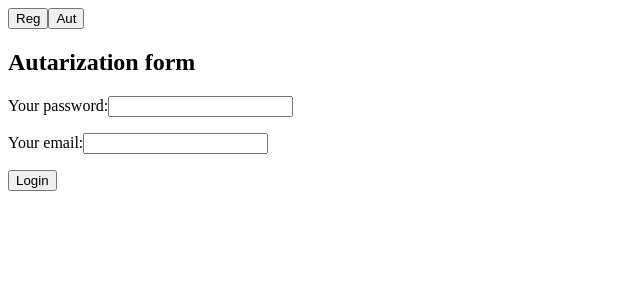
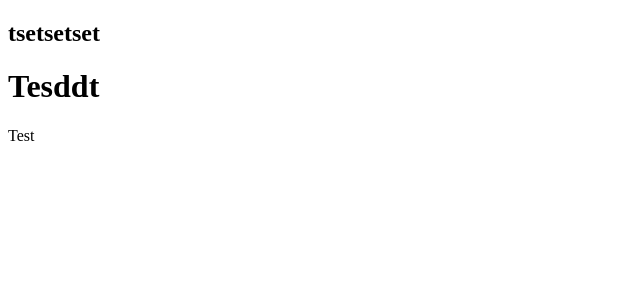
Before and after one commit to AlekseiKromski/JavaScript, a Vue app in the folder vue-part-2/: page / in a window 1280 px wide. Shown: the top 300 px of the page, without its empty margins (0-640 px from the left). Built offline with nearby package versions, Linux system fonts and the light colour scheme.

Commit message:
Vue JS 2 #20 Slots

```diff
--- a/vue-part-2/src/App.vue
+++ b/vue-part-2/src/App.vue
@@ -1,33 +1,28 @@
 <template>
   <div id="app">
-    <button type="button" @click="component='Reg'">Reg</button>
-    <button type="button" @click="component='Aut'">Aut</button>
-    <keep-alive><component :is="component"></component></keep-alive>
+    <Slot>
+      <h2 slot="title">{{slotTitle}}</h2>
+      <p slot="p">Test</p>
+    </Slot>
   </div>
 </template>
 
 <script>
 
-  import List from './components/list'
-  import Aut from './components/Aut'
-  import Reg from './components/Reg'
-
+  import Slot from './components/Slot'
 
   export default {
     components: {
-      'List': List,
-      'Aut': Aut,
-      'Reg': Reg,
+      Slot,
     },
     data(){
       return {
-        title: 'Homes',
-        component: 'Aut'
+        slotTitle: 'tsetsetset'
       }
   }
 }
 </script>
 
-<style>
+<style scoped>
 
 </style>
--- /dev/null
+++ b/vue-part-2/src/components/Slot.vue
@@ -0,0 +1,19 @@
+<template>
+  <div>
+
+    <slot name="title"></slot>
+    <h1>Tesddt</h1>
+    <slot name="p"></slot>
+
+  </div>
+</template>
+
+<script>
+    export default {
+        name: "Slot"
+    }
+</script>
+
+<style scoped>
+
+</style>
```
